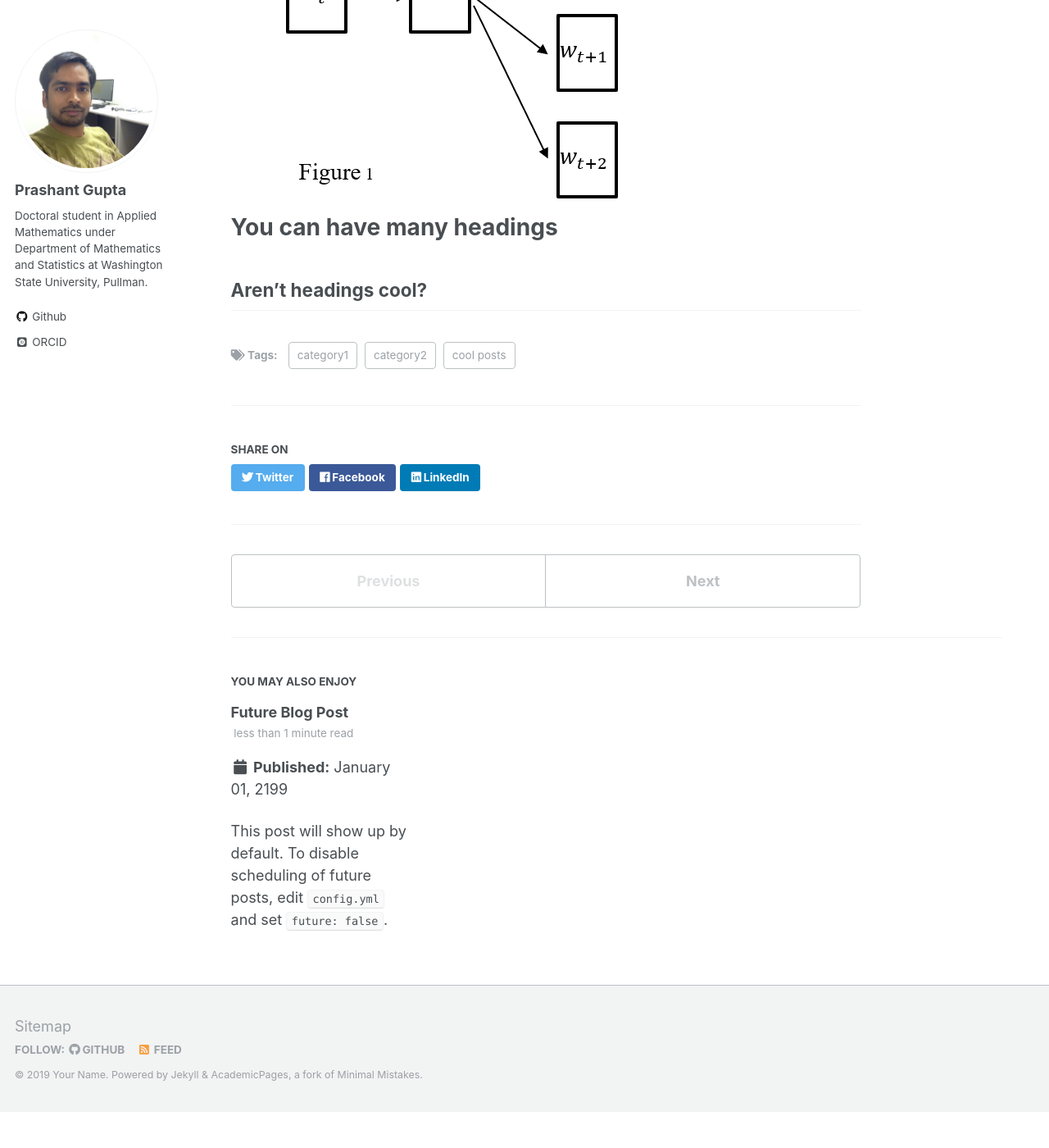
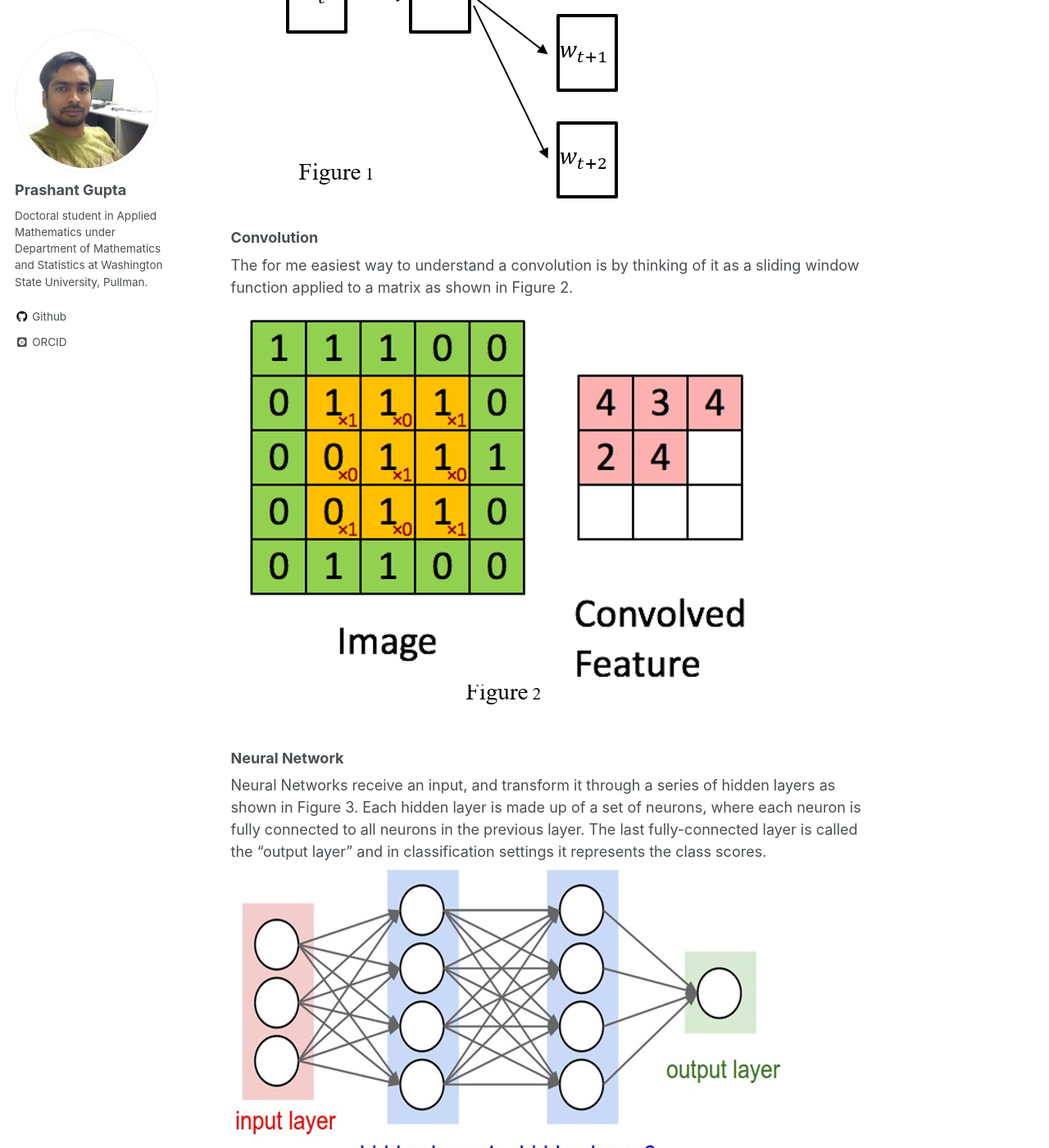
Before and after one commit to pragup/pragup.github.io, a Jekyll site: the page built from _posts/2017-04-23-Sentence-Classification.md, in a window 1280 px wide and 1400 px high, scrolled down 1987 px. Shown: the whole window at 82% size. Built offline with Jekyll 4.4.1, drawn with Linux system fonts in a browser that asks for light colours; some web fonts are replaced; formulas are drawn with MathJax 3; before the commit the page ends 3343 px from its top, so only the background shows below that; some of the changed text lies outside the part shown.

Commit message:
no message

```diff
--- a/_posts/2017-04-23-Sentence-Classification.md
+++ b/_posts/2017-04-23-Sentence-Classification.md
@@ -23,15 +23,19 @@ BACKGROUND
     * Ambiguity is a “killer”!
     * Common sense reasoning is pre-required.
 
-### Word Embedding(or Word Vectors) – ###
+### Word Embedding(or Word Vectors) ###
 * **Discrete representation-** The vast majority of statistical NLP work regards, words as atomic symbols: hotel, conference, motel . In vector space terms, this is a vector with one 1 and everything else is zeroes. Every word is orthogonal to one another like $𝑤_{ℎ𝑜𝑡𝑒𝑙} \cdot 𝑤_{𝑚𝑜𝑡𝑒𝑙}  =0$. Hence word similarity is not captured. Representing words as atomic symbols, leads to data sparsity, and usually means that we may need more data in order to successfully train statistical models.
 * **Continuous representation-** We can embed words in $𝑅^𝐷$ with D≤V such that semantically close words are likewise `close' in $𝑅^𝐷$. It will capture distributional similarity. One of the most successful ideas of modern statistical NLP.
 	* **Count Based Models-** To make  neighbors  represent words, it uses count based co-occurrence matrix $\in 𝑅^{𝑉 × 𝑉}$. For example: LSA, LDA etc. It can be embed into $\in 𝑅^{𝐷×𝑉)}$  using SVD. Computational cost for SVD scales quadratically for $D×𝑉$ matrix: $O(𝐷𝑉^2)$ flops. Bad for millions of words or documents. Hard to incorporate new words or documents.
 * **Direct prediction Models–** Here the idea is directly learning lower vector representation. For example: Feed forward neural language model, recurrent neural language model, Log-Linear language model(Continuous bag of words model, Continuous skip gram model). One of the most popular one is word2vec which based on Log-Linear language model. Word2vec instead of capturing co-occurrence counts directly, it predicts surrounding words of every word Fig.1 @fig:SentClassificationFigure1. Word2vec representation is pretty good in capturing syntactic  and semantic relationship between words like: $𝑤_{𝑏𝑖𝑔}−𝑤_{𝑏𝑖𝑔𝑔𝑒𝑟}  \approx 𝑤_{𝑠𝑙𝑜𝑤}−𝑤_{𝑠𝑙𝑜𝑤𝑒𝑟}$, $𝑤_{𝑓𝑟𝑎𝑛𝑐𝑒}−𝑤_{𝑝𝑎𝑟𝑖𝑠} \approx 𝑤_{𝑘𝑜𝑟𝑒𝑎}−𝑤_{𝑠𝑒𝑜𝑢𝑙}$. But not necessarily unique.
 ![First Figure 1]( https://pragup.github.io/images/Sentence-Classification-Figure_1.png )
 
-You can have many headings
-======
+### Convolution ###
+The for me easiest way to understand a convolution is by thinking of it as a sliding window function applied to a matrix as shown in Figure 2.
+![First Figure 2]( https://pragup.github.io/images/Convolution_concept_Figure_2.png )
+### Neural Network ###
+Neural Networks receive an input, and transform it through a series of hidden layers as shown in Figure 3. Each hidden layer is made up of a set of neurons, where each neuron is fully connected to all neurons in the previous layer. The last fully-connected layer is called the “output layer” and in classification settings it represents the class scores.
+![First Figure 3]( https://pragup.github.io/images/neural_network_Figure_3.png )
 
 Aren't headings cool?
 ------
```
Also changed, not shown: images/Convolution_concept_Figure_2.png (added), images/neural_network_Figure_3.png (added).
